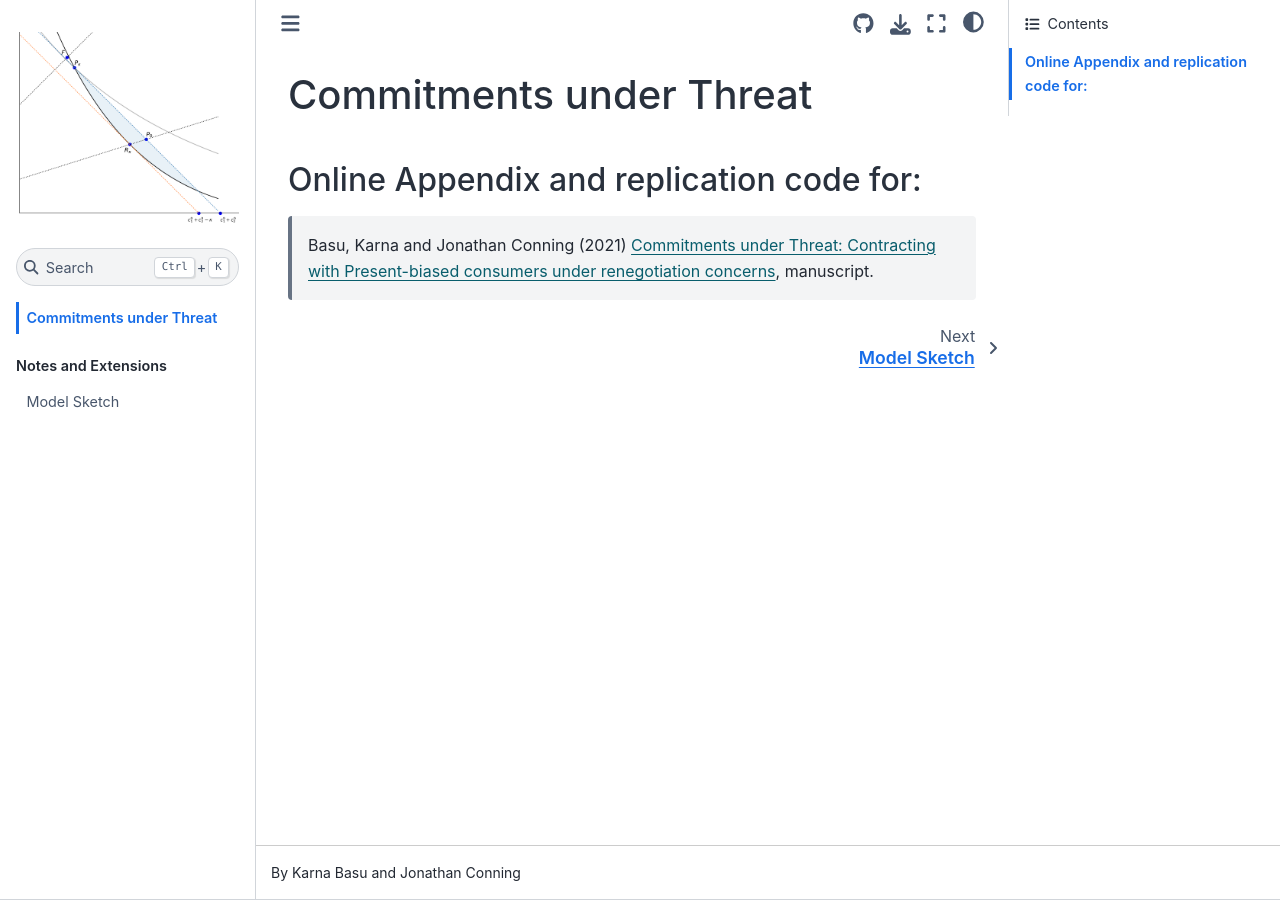
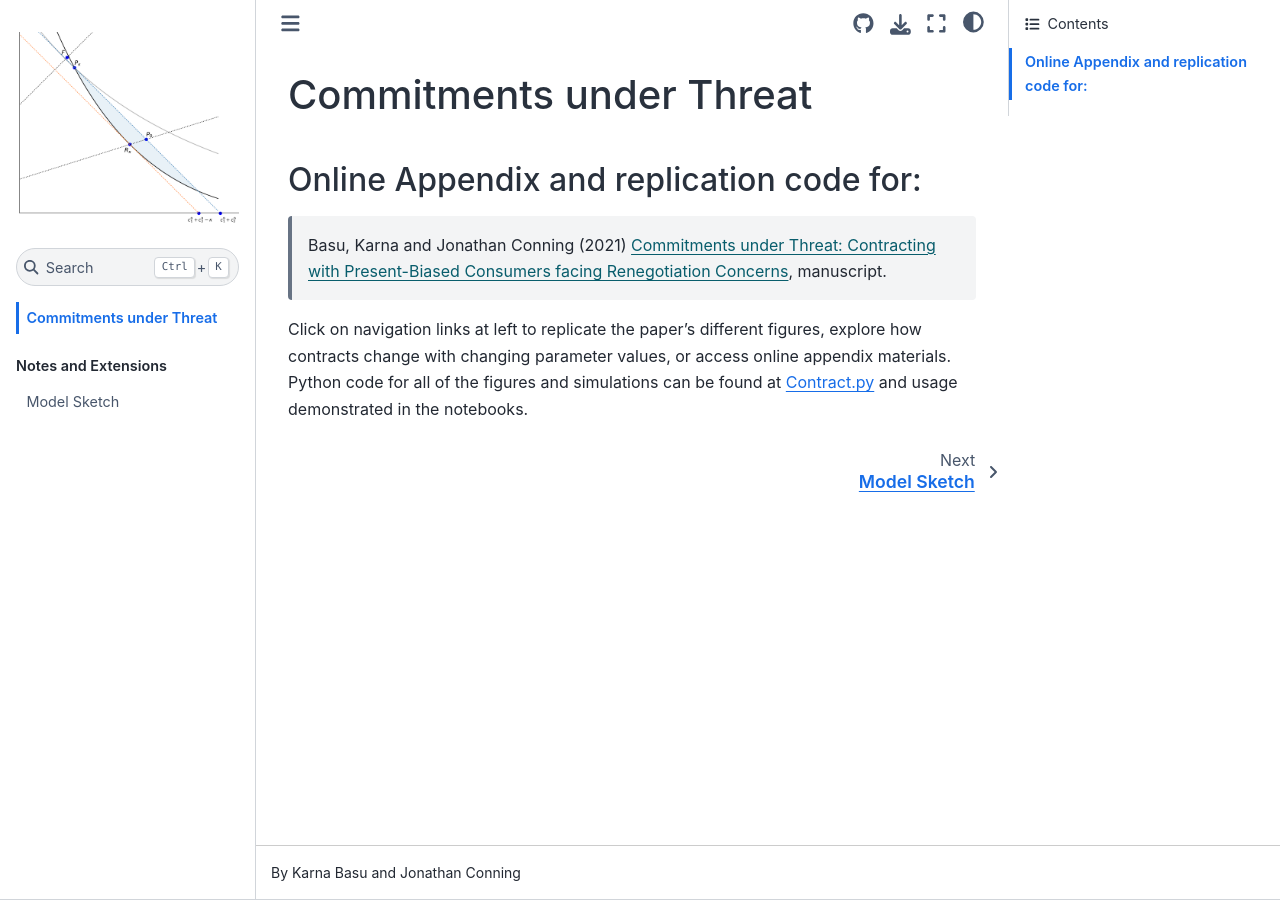
Before and after one commit to jhconning/commitments, a Jupyter Book: the page built from intro.md, in a window 1280 px wide. Built offline with Jupyter Book 1.0.4 settings and Sphinx 7.4.7 and the Sphinx Book theme 1.1.4, drawn with Linux system fonts in a browser that asks for light colours; pages that are not in the unit, such as notebooks, are missing from menus.

```diff
--- a/intro.md
+++ b/intro.md
@@ -2,4 +2,7 @@
 ## Online Appendix and replication code for:
 
 
->Basu, Karna and Jonathan Conning (2021) [Commitments under Threat: Contracting with Present-biased consumers under renegotiation concerns](https://drive.google.com/file/d/1-tPu-6ZRqCZPznk5VTPu2-XQ-ACKarju/view?usp=sharing), manuscript.
+>Basu, Karna and Jonathan Conning (2021) [Commitments under Threat: Contracting with Present-Biased Consumers facing Renegotiation Concerns](https://drive.google.com/file/d/1-tPu-6ZRqCZPznk5VTPu2-XQ-ACKarju/view?usp=sharing), manuscript.
+
+
+Click on navigation links at left to replicate the paper's different figures, explore how contracts change with changing parameter values, or access online appendix materials. Python code for all of the figures and simulations can be found at [Contract.py](https://github.com/jhconning/commitments/blob/main/notebooks/Contract.py) and usage demonstrated in the notebooks.
```
Also changed, not shown: 7 other files.
